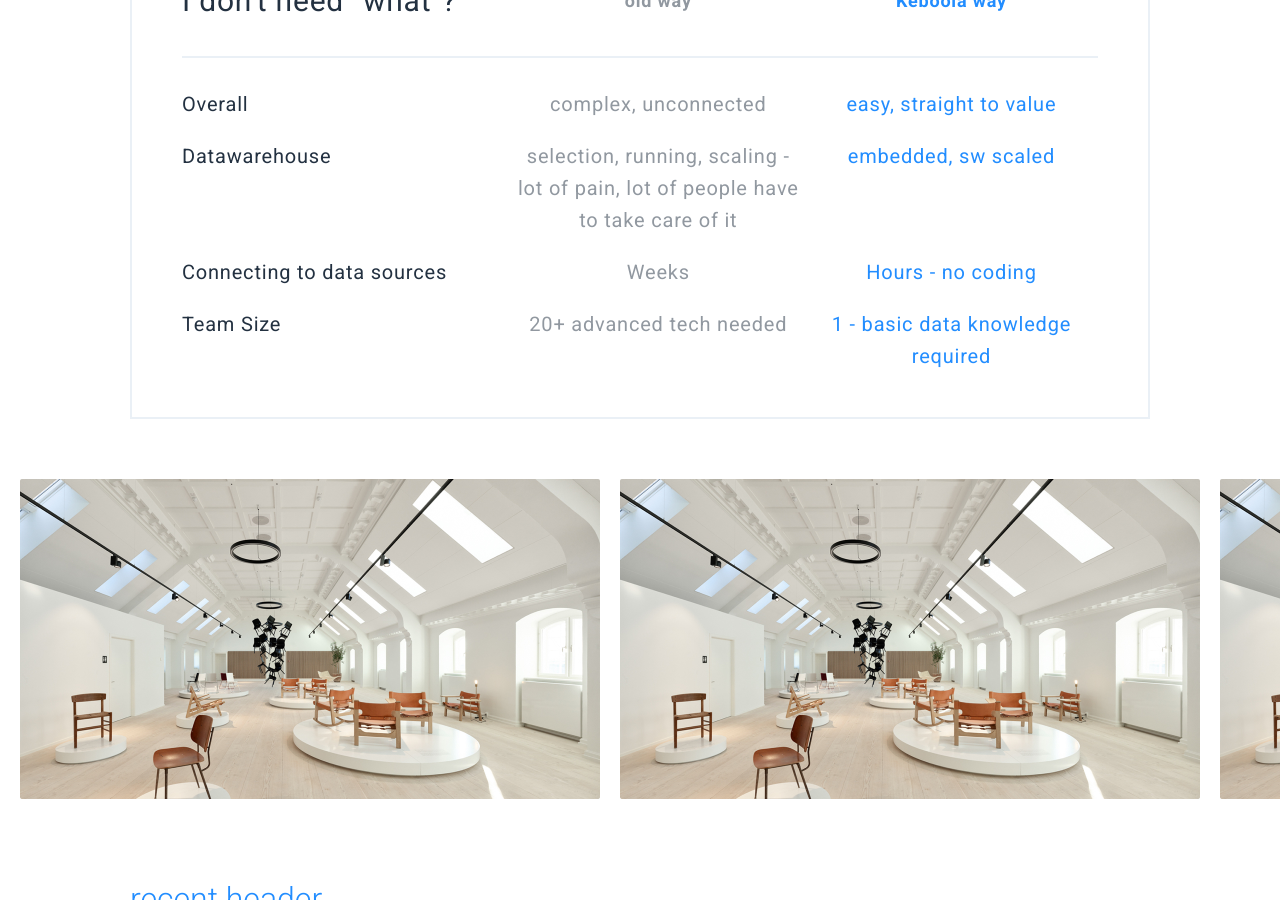
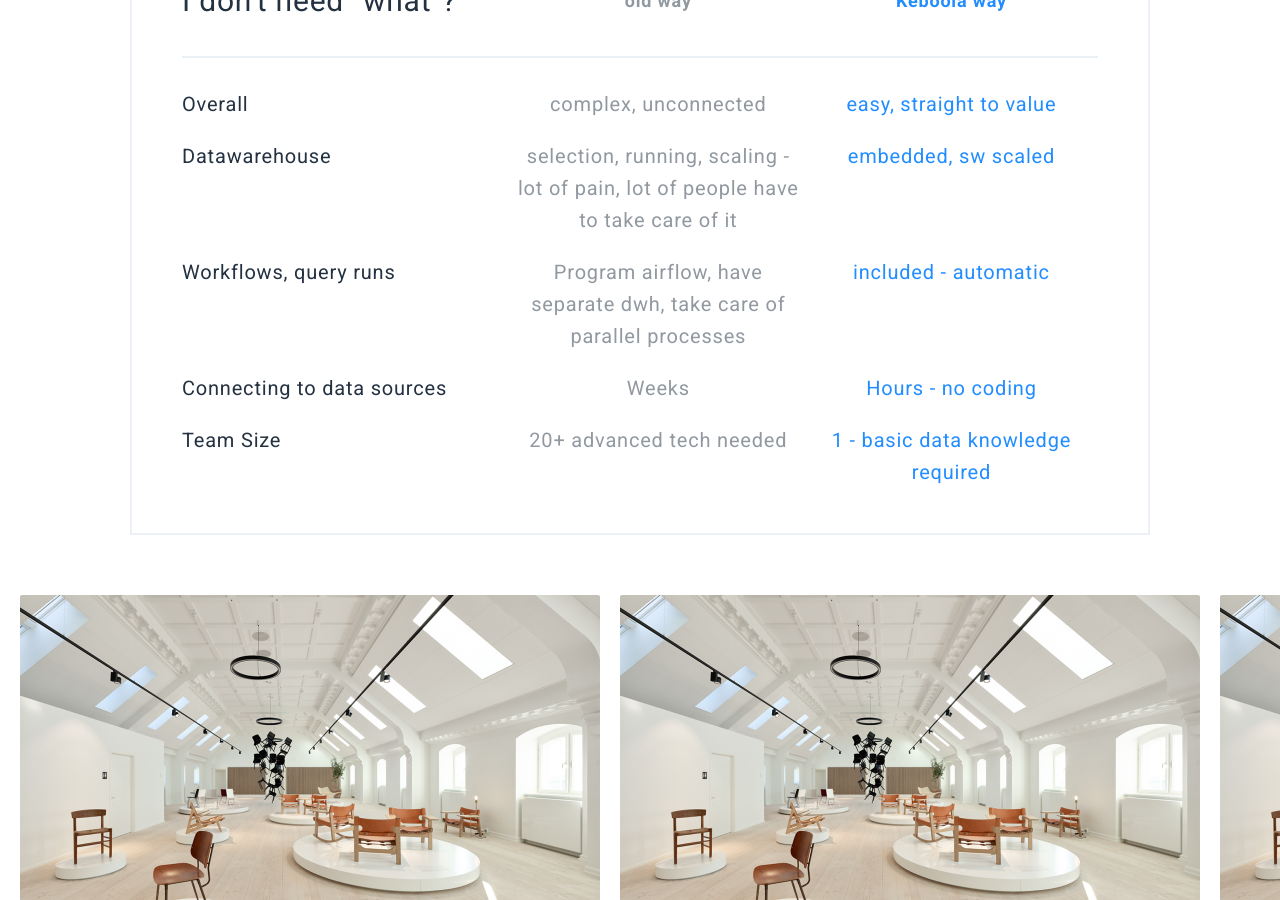
Before and after one commit to keboola/website, a Jekyll site: the page built from _product/index.md, in a window 1280 px wide and 900 px high, scrolled down 3454 px. Built offline with Jekyll 4.4.1, drawn with Linux system fonts in a browser that asks for light colours; nearby versions of some CDN libraries.

Commit message:
Update from Forestry.io - Updated index.md

```diff
--- a/_product/index.md
+++ b/_product/index.md
@@ -93,6 +93,9 @@
     valueold: selection, running, scaling - lot of pain, lot of people have to take
       care of it
     valuenew: embedded, sw scaled
+  - name: Workflows, query runs
+    valueold: Program airflow, have separate dwh, take care of parallel processes
+    valuenew: included - automatic
   - name: Connecting to data sources
     valueold: Weeks
     valuenew: Hours - no coding
```
